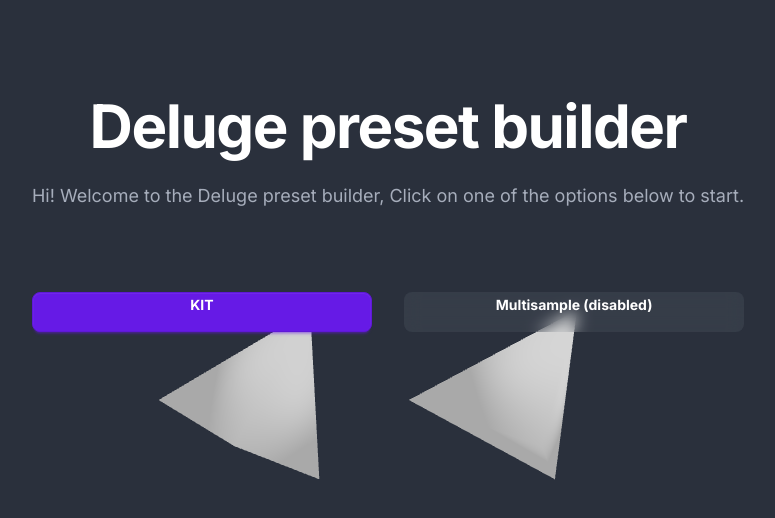
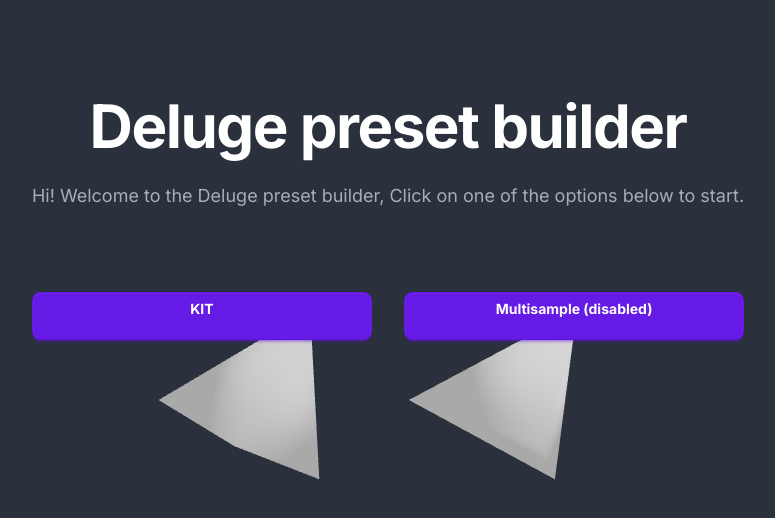
Before and after one commit to kajloevesijn/deluge-kit-generator, a Next.js app: page / in a window 1280 px wide. Shown: the top 518 px of the page, without its empty margins (252-1027 px from the left). Built offline with nearby package versions, Linux system fonts and the light colour scheme.

Commit message:
restore daisyUI 2 btn sizing, card-body padding, and aria-disabled appearance

```diff
--- a/src/app/globals.css
+++ b/src/app/globals.css
@@ -113,6 +113,86 @@
   }
 }
 
+/*
+ * daisyUI 2 sizing/behavior dropped in daisyUI 5, ported verbatim from
+ * daisyui@2.51.6 dist/full.css.
+ *
+ * These rules are deliberately NOT inside a @layer: daisyUI 5 ships its
+ * components in @layer daisyui, which — there being no @layer order
+ * statement in the compiled bundle — is first declared after the
+ * theme/base/components/utilities layers and therefore wins every conflict
+ * against them at equal specificity (cascade layers are compared before
+ * specificity). Unlayered author rules are the only thing in this file that
+ * beats @layer daisyui.
+ */
+
+/* v2 .btn base sizing: "height: 3rem; min-height: 3rem; padding-left: 1rem;
+   padding-right: 1rem". v5 sizes from --size (2.5rem) and sets no
+   min-height, so every .btn rendered ~8px shorter. */
+.btn {
+  height: 3rem;
+  min-height: 3rem;
+  padding-left: 1rem;
+  padding-right: 1rem;
+}
+
+/* v2 .btn-square: "height: 3rem; width: 3rem; padding: 0". Required because
+   the unlayered .btn rule above outranks v5's own
+   ".btn-square { padding-inline: 0px; width: var(--size); height: var(--size) }"
+   (layer priority beats it) and would otherwise re-add inline padding. */
+.btn-square {
+  height: 3rem;
+  width: 3rem;
+  padding: 0;
+}
+
+/* v2 styled only :disabled/.btn-disabled — a Link rendered with
+   aria-disabled="true" kept its normal variant's look and stayed clickable.
+   daisyUI 5 added:
+     .btn-disabled, .btn:is(:disabled, [disabled], [aria-disabled="true"]) {
+       pointer-events: none;
+       color: color-mix(in oklch, var(--color-base-content) 20%, #0000);
+       --btn-bg: #0000;
+       --btn-border: #0000;
+       background-image: none;
+       --btn-inset: 0 0 0 0 oklch(0% 0 0/0);
+       --btn-shadow: 0 0 0 0 oklch(0% 0 0/0);
+     }
+     :is(.btn-disabled, .btn:is(:disabled, [disabled],
+         [aria-disabled="true"])):not(.btn-link, .btn-ghost) {
+       background-color: color-mix(in oklab, var(--color-base-content) 10%, transparent);
+     }
+   Scoped to [aria-disabled="true"] only (real :disabled/[disabled] keep
+   v5's gray treatment), restoring the base .btn value of every property the
+   v5 rule claims, so an aria-disabled button renders exactly like its
+   normal variant, as in v2. */
+.btn[aria-disabled="true"] {
+  pointer-events: auto;
+  color: var(--btn-fg, var(--color-base-content));
+  --btn-bg: var(--btn-color, var(--color-base-200));
+  --btn-border: color-mix(
+    in oklab,
+    var(--btn-color, var(--color-base-200)),
+    #000 calc(var(--depth) * 5%)
+  );
+  background-image: none, var(--fx-noise);
+  --btn-inset: 0 0.5px 0 0.5px oklch(100% 0 0 / calc(var(--depth) * 6%));
+  --btn-shadow:
+    0 3px 2px -2px
+      color-mix(in oklab, var(--btn-bg) calc(var(--depth) * 30%), #0000),
+    0 4px 3px -2px
+      color-mix(in oklab, var(--btn-bg) calc(var(--depth) * 30%), #0000);
+  background-color: var(--btn-bg);
+}
+
+/* v2 .card-body: "padding: var(--padding-card, 2rem)"; v5 defaults
+   --card-p to 1.5rem. v2's gap (.5rem) matches v5's calc(0.25rem * 2),
+   so no gap override is needed. Note: no .card-body element currently
+   exists in the app DOM; kept for v2 parity. */
+.card-body {
+  padding: var(--card-p, 2rem);
+}
+
 @keyframes button-pop {
   0% {
     transform: scale(var(--btn-focus-scale, .95));
```
